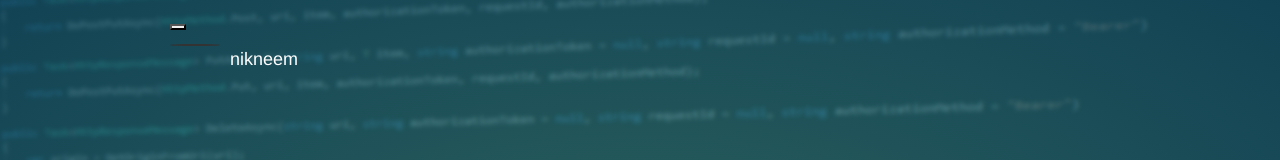
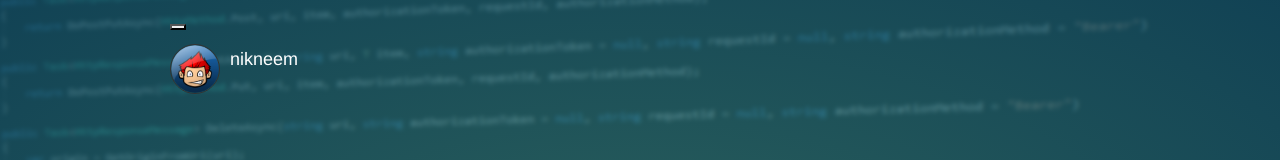
Before and after one commit to nikneem/nikneem.github.io, a plain HTML site: page index.html in a window 1280 px wide. Shown: the top 160 px of the page. Drawn offline with nearby package versions, Linux system fonts and the light colour scheme.

Commit message:
Adding avatar

```diff
--- a/index.html
+++ b/index.html
@@ -5,7 +5,7 @@
         <meta charset="utf-8" />
         <link rel="icon" type="image/png" href="assets/img/favicon.ico">
         <meta http-equiv="X-UA-Compatible" content="IE=edge,chrome=1" />
-        <title>Awesome Landing Page by Creative Tim</title>
+        <title>nikneem @ github pages</title>
         <meta content='width=device-width, initial-scale=1.0, maximum-scale=1.0, user-scalable=0' name='viewport' />
         <meta name="viewport" content="width=device-width" />
 
@@ -30,7 +30,7 @@
                     <a href="https://nikneem.github.com">
                         <div class="logo-container">
                             <div class="logo">
-                                <!-- img src="assets/img/new_logo.png" alt="Creative Tim Logo" -->
+                                <img src="assets/nikneem.png" alt="nikneem">
                             </div>
                             <div class="brand">
                                 nikneem
```
Also changed, not shown: assets/nikneem.png (added).
